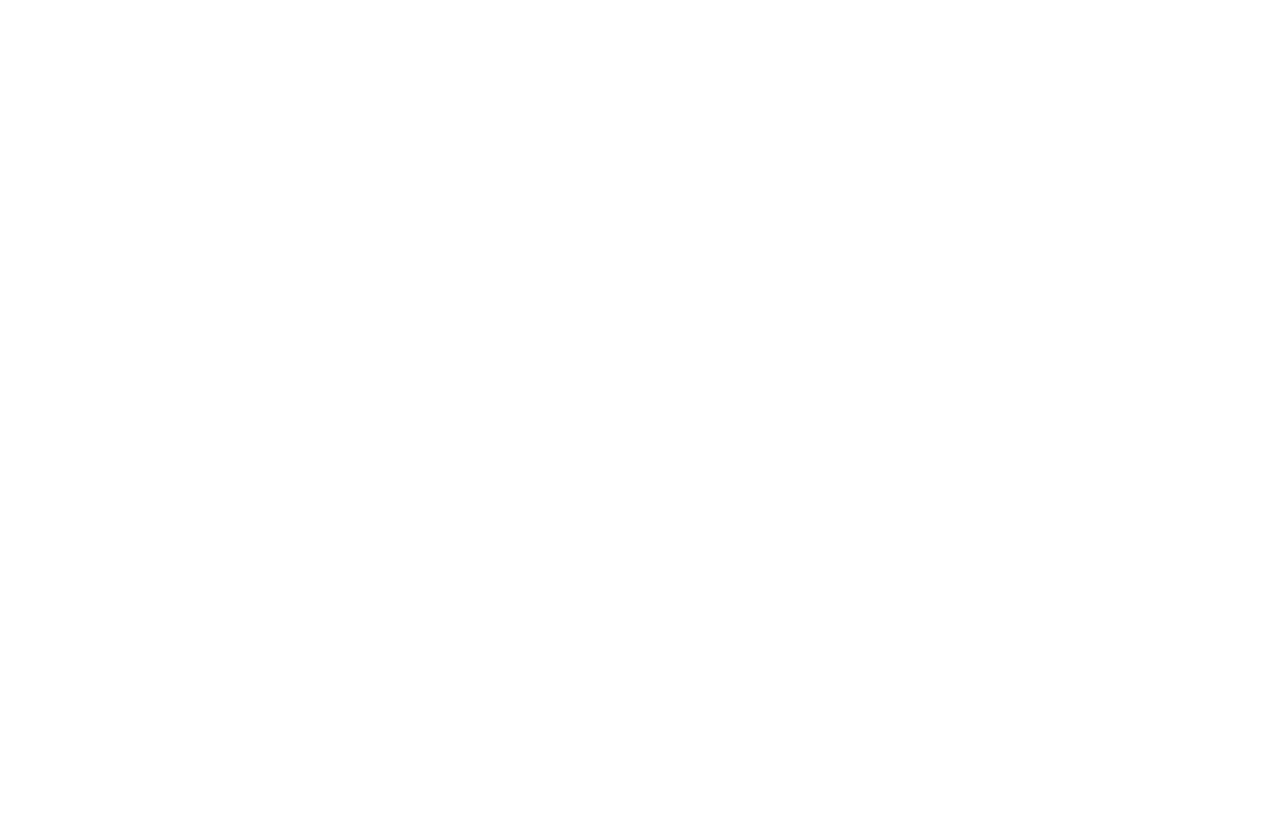
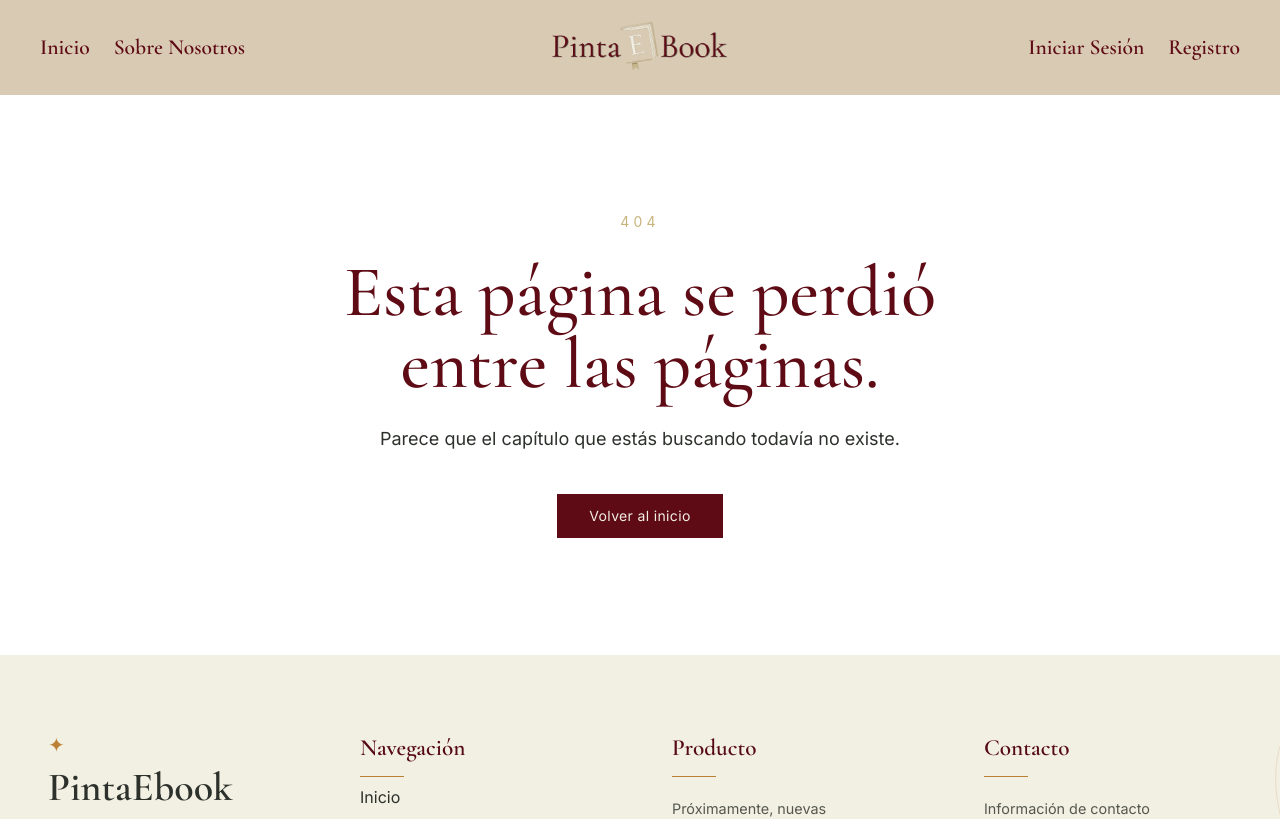
Before and after one commit to ISPC-ProCoders-2026/PintaEbook, an Angular app: page /ebooks in a window 1280 px wide. Before the commit this address led to /. Shown: the top 819 px of the page. Built offline with nearby package versions, Linux system fonts and the light colour scheme.

Commit message:
feat(404): se creó la page 404

```diff
--- /dev/null
+++ b/src/app/pages/not-found/not-found.html
@@ -0,0 +1,30 @@
+<app-navbar></app-navbar>
+
+<main class="min-h-[70vh] bg-[#ffffff] flex items-center justify-center px-6 py-20">
+  <section class="text-center max-w-2xl">
+
+    <p class="text-[#C7B37A] text-sm tracking-[0.3em] uppercase mb-6">
+      404
+    </p>
+
+    <h1 class="font-['Cormorant_Garamond'] text-[#5E0B15] text-5xl md:text-7xl font-medium mb-6">
+      Esta página se perdió entre las páginas.
+    </h1>
+
+    <p class="font-['Inter'] text-[#2D312C] text-base md:text-lg leading-relaxed mb-10">
+      Parece que el capítulo que estás buscando todavía no existe.
+    </p>
+
+    <a
+      routerLink="/"
+      class="inline-block bg-[#5E0B15] text-[#F2EFE3] px-8 py-3
+             font-['Inter'] text-sm tracking-wide
+             hover:bg-[#470811] transition-colors duration-300"
+    >
+      Volver al inicio
+    </a>
+
+  </section>
+</main>
+
+<app-footer></app-footer>
```
Also changed, not shown: src/app/app.routes.ts (+6 -1 lines), src/app/pages/not-found/not-found.ts (added, +12 -0 lines), src/app/pages/not-found/not-found.css (added), 1 other file (tests, documents, lock files or other folders).
